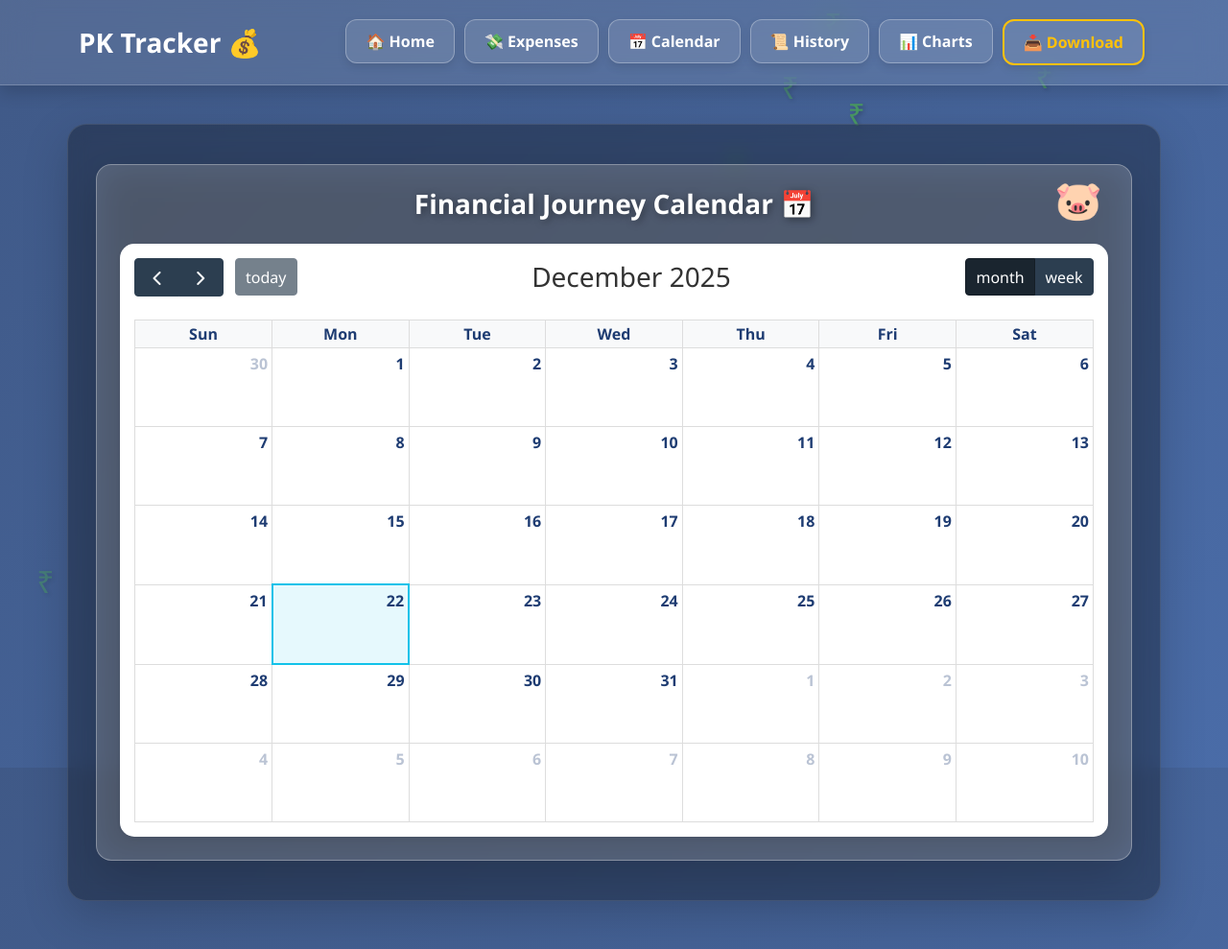
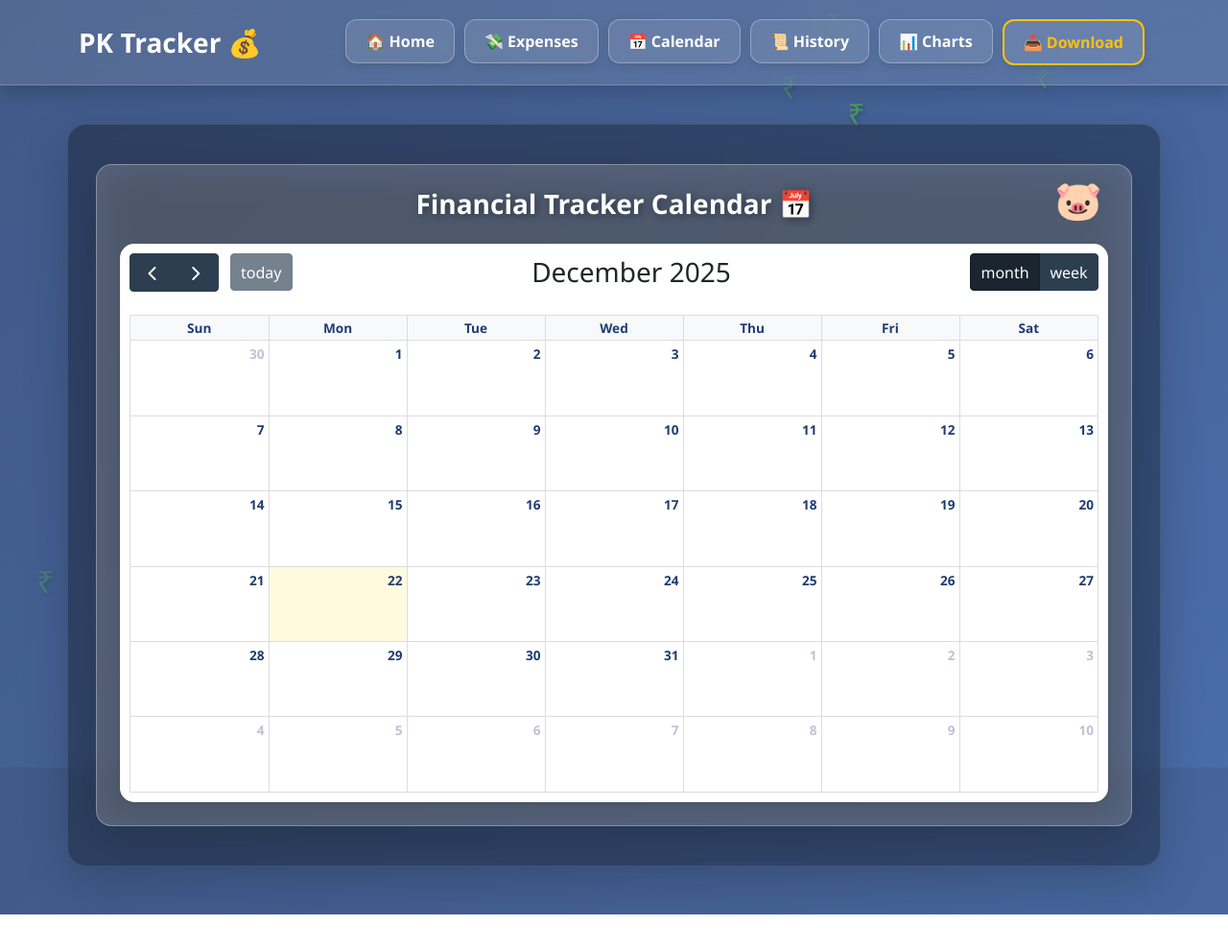
Before and after one commit to muthukumarpl/pk-tracker, a Django app: page /calendar/ in a window 1280 px wide. Shown: the whole page at 96% size. After the commit the page ends 953 px from the top, so only its background shows below. Run offline with Django 5.2, Linux system fonts and the light colour scheme; data that the repository does not hold is empty; some libraries are stand-ins or nearby versions.

Commit message:
Update calendar.html

```diff
--- a/expenses/templates/expenses/calendar.html
+++ b/expenses/templates/expenses/calendar.html
@@ -5,11 +5,10 @@
 <script src='https://cdn.jsdelivr.net/npm/fullcalendar@5.11.3/main.min.js'></script>
 <script src="https://cdn.jsdelivr.net/npm/sweetalert2@11"></script>
 
-<div class="container py-3 px-1">
-    <div class="card calendar-card shadow-lg p-2 p-md-4 rounded-4">
+<div class="container py-3 px-0 px-md-1">
+    <div class="card calendar-card shadow-lg p-1 p-md-4 rounded-4">
         <div class="piggy-bank">🐷</div>
-
-        <h3 class="text-center mb-4 fw-bold calendar-title">Financial Journey Calendar 📅</h3>
+        <h3 class="text-center mb-4 fw-bold calendar-title">Financial Tracker Calendar 📅</h3>
 
         <div class="calendar-wrapper shadow-sm rounded-4">
             <div id='calendar'></div>
@@ -18,7 +17,7 @@
 </div>
 
 <style>
-    /* 1. பின்னணி (Background) - Glass Effect */
+    /* பின்னணி (Background) - Glass Effect */
     .calendar-card {
         background: rgba(255, 255, 255, 0.2) !important;
         backdrop-filter: blur(20px);
@@ -31,68 +30,54 @@
         text-shadow: 2px 2px 8px rgba(0,0,0,0.4);
     }
 
-    /* 2. காலண்டர் ஸ்டைல் - Clean & Modern */
+    /* காலண்டர் கட்டங்கள் (Grid) */
     #calendar {
         background: #ffffff;
         border-radius: 15px;
-        padding: 15px;
-        color: #333;
+        padding: 10px;
     }
 
-    /* அண்டர்லைன் நீக்குதல் (Fixing Underline Issue) */
+    /* அண்டர்லைன் நீக்குதல் */
     .fc-daygrid-day-number, .fc-col-header-cell-cushion {
-        text-decoration: none !important; /* அண்டர்லைனை நீக்கும் */
+        text-decoration: none !important;
         color: #1e3c72 !important;
         font-weight: 700;
+        font-size: 0.85rem; /* போனில் எண்கள் சரியாகத் தெரிய */
     }
 
-    /* கிழமைகள் (Sun, Mon...) */
+    /* மொபைலில் கட்டங்கள் சிறியதாகத் தெரியாமல் இருக்க உயரம் (Height) */
+    .fc .fc-view-harness {
+        min-height: 450px; /* போனில் காலண்டர் கட்டங்கள் உயரமாக இருக்கும் */
+    }
+
+    /* ஈவென்ட்கள் (Expense/Income) சிறியதாகத் தெரிய */
+    .fc-daygrid-event {
+        font-size: 0.65rem !important; /* போனில் டெக்ஸ்ட் கட் ஆகாமல் இருக்க */
+        padding: 1px !important;
+    }
+
     .fc-col-header-cell {
         background: #f8f9fa;
-        padding: 10px 0;
     }
 
-    /* இன்றைய தேதி */
-    .fc-day-today {
-        background: rgba(18, 194, 233, 0.1) !important;
-        border: 2px solid #12c2e9 !important;
+    /* மொபைல் Toolbar பட்டன்கள் */
+    @media (max-width: 768px) {
+        .fc-toolbar-title { font-size: 0.9rem !important; }
+        .fc-button { padding: 0.2em 0.4em !important; font-size: 0.75rem !important; }
+        .piggy-bank { display: none; } /* போனில் டைட்டிலை மறைக்காமல் இருக்க */
     }
 
-    /* 3. அனிமேஷன் */
     .piggy-bank {
         position: absolute;
         top: 15px;
         right: 30px;
         font-size: 2.5rem;
         animation: bounce 2s infinite;
-        z-index: 10;
     }
 
     @keyframes bounce {
         0%, 100% { transform: translateY(0); }
         50% { transform: translateY(-10px); }
-    }
-
-    /* ஈவென்ட் டிசைன் */
-    .fc-event {
-        border-radius: 6px !important;
-        padding: 3px 8px !important;
-        font-size: 0.85rem !important;
-        border: none !important;
-        cursor: pointer;
-        transition: 0.2s ease;
-    }
-
-    .fc-event:hover {
-        transform: scale(1.05);
-        box-shadow: 0 4px 10px rgba(0,0,0,0.2);
-    }
-
-    /* மொபைல் மாற்றங்கள் */
-    @media (max-width: 768px) {
-        .fc-toolbar-title { font-size: 1rem !important; }
-        .fc-button { padding: 0.3em 0.5em !important; font-size: 0.8rem !important; }
-        .piggy-bank { font-size: 1.8rem; top: 10px; right: 15px; }
     }
 </style>
 
@@ -101,25 +86,26 @@
         var calendarEl = document.getElementById('calendar');
 
         var calendar = new FullCalendar.Calendar(calendarEl, {
-            initialView: window.innerWidth < 768 ? 'listMonth' : 'dayGridMonth',
+            // இப்போது போன் மற்றும் டெஸ்க்டாப் இரண்டிலும் 'dayGridMonth' (கட்டங்கள்) தான் வரும்
+            initialView: 'dayGridMonth',
+
             headerToolbar: {
                 left: 'prev,next today',
                 center: 'title',
-                right: window.innerWidth < 768 ? '' : 'dayGridMonth,dayGridWeek'
+                right: 'dayGridMonth,dayGridWeek'
             },
+
             events: {{ events|safe }},
             height: 'auto',
-            navLinks: true, // தேதியை கிளிக் செய்ய அனுமதிக்கும்
+            navLinks: true,
 
-            // தேதியை கிளிக் செய்து ஆட் செய்தல்
             dateClick: function(info) {
                 Swal.fire({
                     title: 'Add Entry',
-                    text: "Selected Date: " + info.dateStr,
+                    text: "Date: " + info.dateStr,
                     icon: 'info',
                     showCancelButton: true,
-                    confirmButtonText: '🚀 Go to Tracker',
-                    confirmButtonColor: '#12c2e9'
+                    confirmButtonText: '🚀 Add Now'
                 }).then((result) => {
                     if (result.isConfirmed) {
                         window.location.href = "{% url 'expense_list' %}";
@@ -133,13 +119,11 @@
 
                 Swal.fire({
                     title: info.event.title,
-                    text: "Manage this record",
+                    text: "Manage this entry",
                     showDenyButton: true,
                     showCancelButton: true,
                     confirmButtonText: '✏️ Edit',
-                    denyButtonText: '🗑️ Delete',
-                    confirmButtonColor: '#ffc107',
-                    denyButtonColor: '#f64f59'
+                    denyButtonText: '🗑️ Delete'
                 }).then((result) => {
                     if (result.isConfirmed) {
                         window.location.href = eventType === 'expense' ? `/edit/${eventId}/` : `/expenses/`;
```
